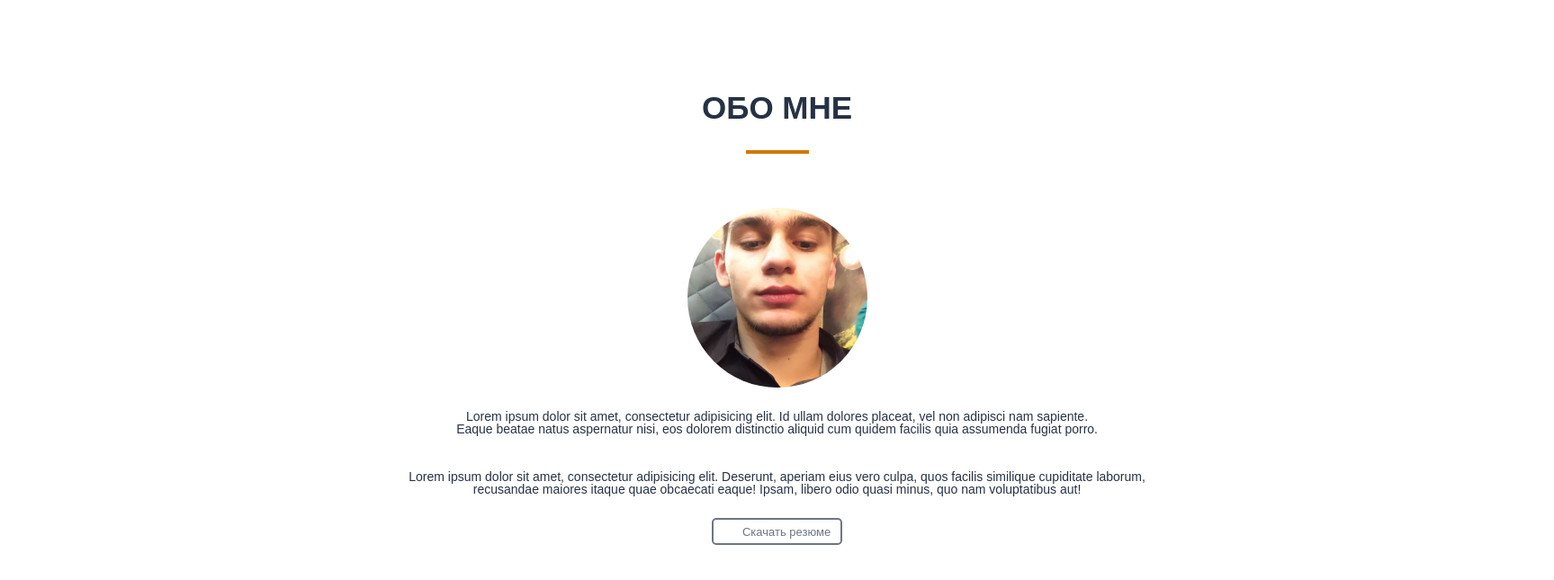
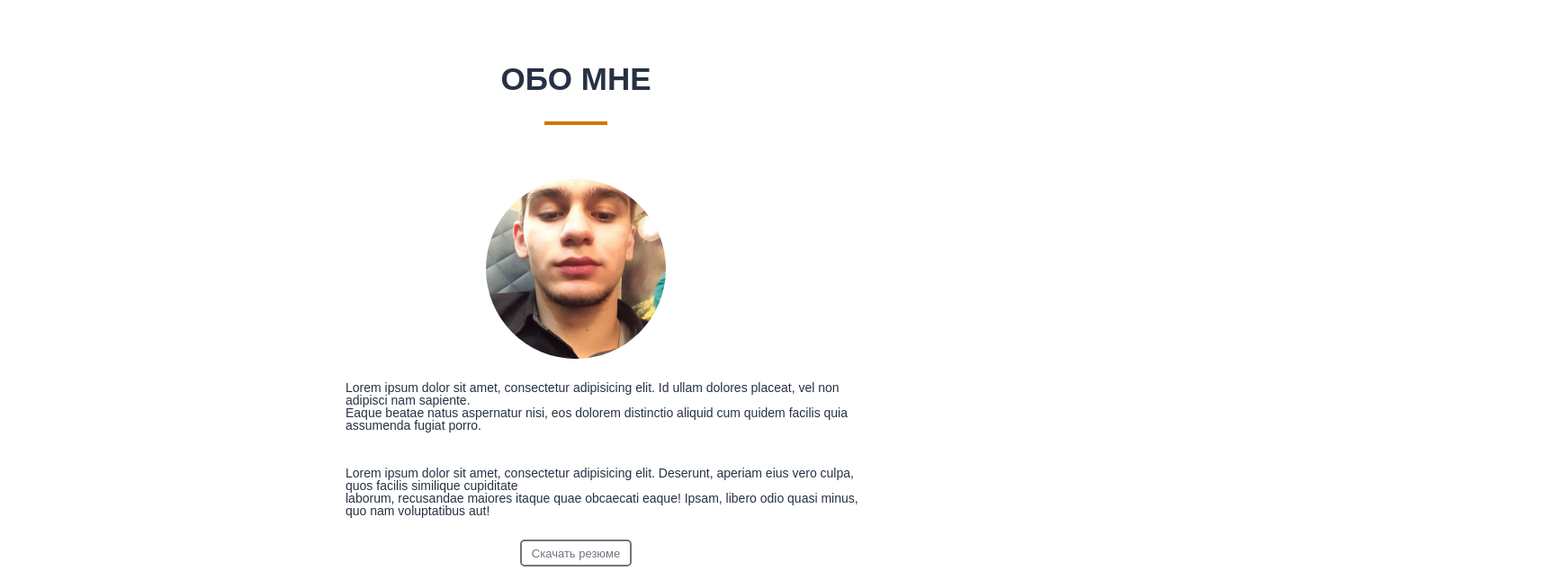
Before and after one commit to berdoff99/berdoff99.github.io, a plain HTML site: page src/index.html in a window 1280 px wide. Shown: the part 835-1480 px from the top of the page at 90% size, 1727 px wide, since content can reach past the window. Drawn offline with Linux system fonts and the light colour scheme.

Commit message:
Второе домашнее задание со стилями css.
Исправил второй блок, так как была ошибка.

```diff
--- a/src/css/style.css
+++ b/src/css/style.css
@@ -68,23 +68,20 @@ nav{
 }
 
 .main_2{
-    width: 100px;
-    height: 715px;
+    width: 100%;
+    height: 580px;
     background: #fff;
 }
 
 .title__container_2{
-   justify-content: center;
-   float: left;
    color: #263244;
    text-align: center;
 }
 
 .title__container_2 h2{
-    margin: 105px 780px 0px 780px;
+    margin-top: 105px;
     font-size: 35px;
     font-weight: bold;
-    white-space: nowrap;
 }
 
 .title__container_2>h2:after {
@@ -110,9 +107,11 @@ nav{
     margin: auto;
 }
 
-.body__container_2>p{
+.body__container_2>h3{
     margin-top: 25px;
-    white-space: nowrap;
+    text-align: left;
+    margin-left: 30%;
+    margin-right: 25%;
 }
 
 .body__container_2 input{
@@ -123,7 +122,7 @@ nav{
     border-radius: 5px;
     color: #6d7682;
     font-size: 13px;
-    padding: 0px 11px 0px 32px;
+    padding: 0px 11px 0px 11px;
     margin-top: 25px;
 }
 
@@ -452,7 +451,7 @@ display: inline-block;
     color: #6d7682;
     font-size: 13px;
     margin-top: 15px;
-    padding: 0px 345px;
+    padding: 0px 330px;
 }
 
 .last__container_8 input{
--- a/src/index.html
+++ b/src/index.html
@@ -35,13 +35,9 @@
           <h2>ОБО МНЕ</h2>
           <div class="body__container_2">
             <img src="img/ya.jpg" alt="Моя фотка временно отсутсвует">
-              <div class="body__container_2">
-              <p>Lorem ipsum dolor sit amet, consectetur adipisicing elit. Id ullam dolores placeat, vel non adipisci nam sapiente. <br> Eaque beatae natus aspernatur nisi, eos dolorem distinctio aliquid cum quidem facilis quia assumenda fugiat porro.</p>  <br>
-             <p>Lorem ipsum dolor sit amet, consectetur adipisicing elit. Deserunt, aperiam eius vero culpa, quos facilis similique cupiditate laborum, <br> recusandae maiores itaque quae obcaecati eaque! Ipsam, libero odio quasi minus, quo nam voluptatibus aut!</p>
-                  <div class="body__container_2">
+              <h3>Lorem ipsum dolor sit amet, consectetur adipisicing elit. Id ullam dolores placeat, vel non adipisci nam sapiente. <br> Eaque beatae natus aspernatur nisi, eos dolorem distinctio aliquid cum quidem facilis quia assumenda fugiat porro.</h3>  <br>
+             <h3>Lorem ipsum dolor sit amet, consectetur adipisicing elit. Deserunt, aperiam eius vero culpa, quos facilis similique cupiditate <br> laborum, recusandae maiores itaque quae obcaecati eaque! Ipsam, libero odio quasi minus, quo nam voluptatibus aut!</h3>
              <input type="submit" value="Скачать резюме">
-                  </div>
-              </div>
        </div>
       </div>
   </div>
```
Also changed, not shown: src/img/ya.JPG.
